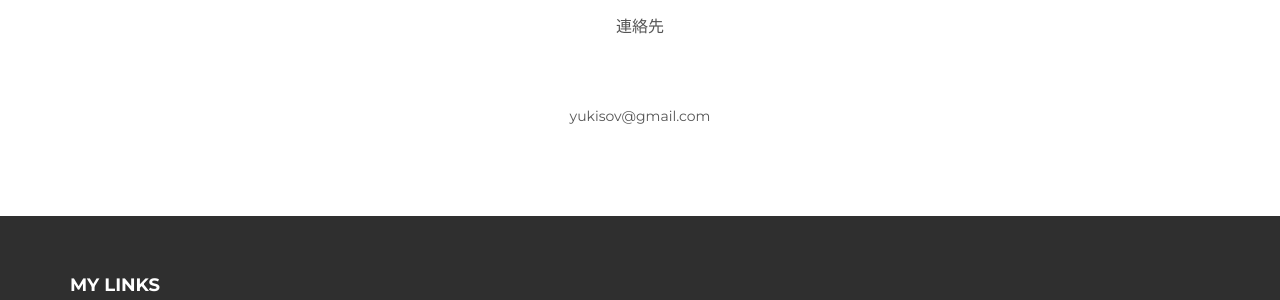
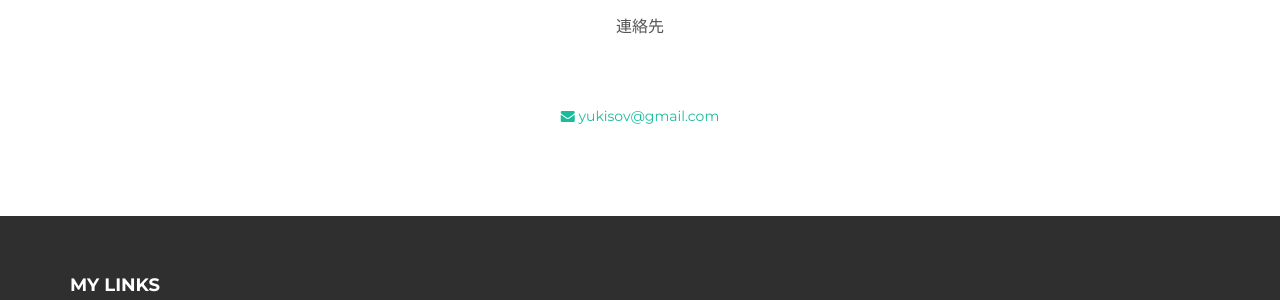
Before and after one commit to yukisov/yukisov.github.io, a Jekyll site: the page built from contact.html, in a window 1280 px wide. Shown: the part 344-644 px from the top of the page. Built offline with Jekyll 4.4.1, drawn with Linux system fonts in a browser that asks for light colours; nearby versions of some CDN libraries.

Commit message:
Improve the email link on Contact page

```diff
--- a/contact.html
+++ b/contact.html
@@ -15,7 +15,7 @@ layout: default
   </div>
   <div class="row mt">
     <div class="col-md-6 col-md-offset-3 centered">
-      yukisov@gmail.com
+      <a href="mailto:yukisov@gmail.com"><i class="fa fa-envelope"></i> yukisov@gmail.com</a>
     </div>
   </div><!-- /row -->
 </div><!-- /container -->
```
